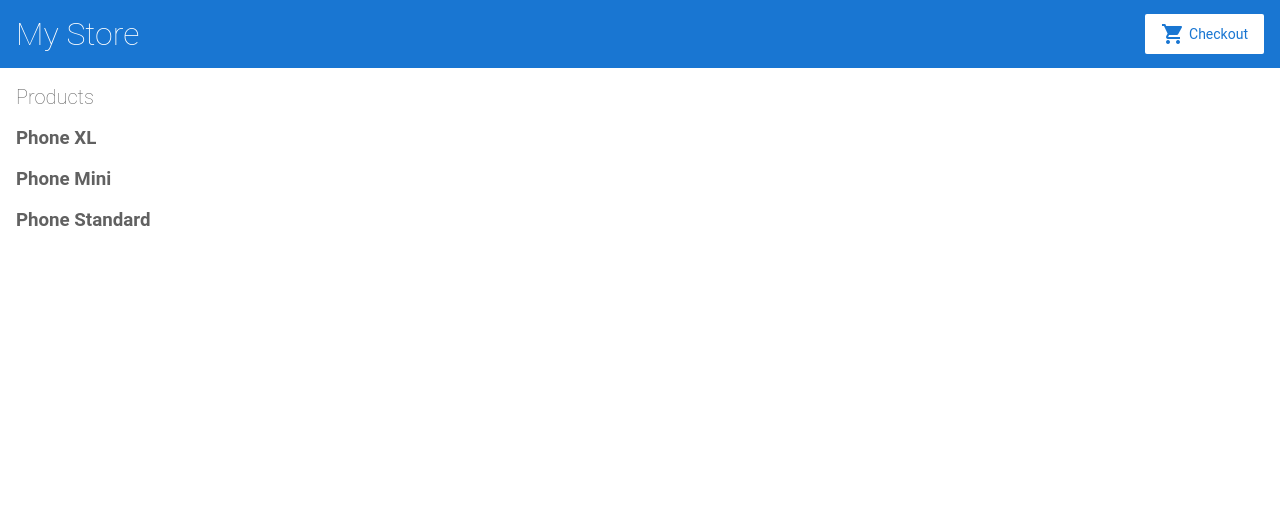
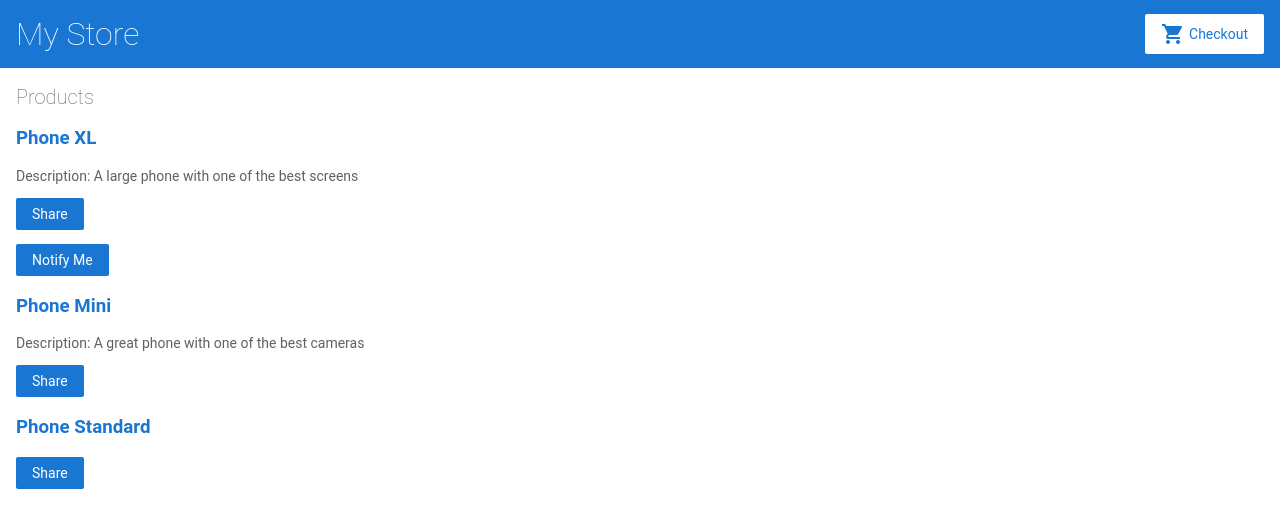
Before and after one commit to SavanCode/angular-official-tutorial, an Angular app: page / in a window 1280 px wide. Shown: the top 528 px of the page. Built offline with nearby package versions, Linux system fonts and the light colour scheme.

Commit message:
3 files modified, 3 added

```diff
--- a/src/app/app.module.ts
+++ b/src/app/app.module.ts
@@ -6,6 +6,7 @@ import { ReactiveFormsModule } from '@angular/forms';
 import { AppComponent } from './app.component';
 import { TopBarComponent } from './top-bar/top-bar.component';
 import { ProductListComponent } from './product-list/product-list.component';
+import { ProductAlertsComponent } from './product-alerts/product-alerts.component';
 
 @NgModule({
   imports: [
@@ -18,7 +19,8 @@ import { ProductListComponent } from './product-list/product-list.component';
   declarations: [
     AppComponent,
     TopBarComponent,
-    ProductListComponent
+    ProductListComponent,
+    ProductAlertsComponent
   ],
   bootstrap: [
     AppComponent
--- /dev/null
+++ b/src/app/product-alerts/product-alerts.component.html
@@ -0,0 +1,3 @@
+<p *ngIf="productInput && productInput.price > 700">
+  <button (click)="(notify.emit())">Notify Me</button>
+</p>
--- /dev/null
+++ b/src/app/product-alerts/product-alerts.component.ts
@@ -0,0 +1,18 @@
+//input 上面传送下来
+//使用 @Output() 装饰器和 EventEmitter() 的实例定义一个名为 notify 的属性 触发事件
+import { Component, OnInit, Input, Output, EventEmitter } from '@angular/core';
+import { Product } from '../products';
+
+@Component({
+  selector: 'app-product-alerts',
+  templateUrl: './product-alerts.component.html',
+  styleUrls: ['./product-alerts.component.css'],
+})
+export class ProductAlertsComponent implements OnInit {
+  @Input() productInput!: Product | undefined;
+  // 注意 他的事件实际上在父组件采取行动
+  @Output() notify = new EventEmitter();
+  constructor() {}
+
+  ngOnInit(): void {}
+}
--- a/src/app/product-list/product-list.component.html
+++ b/src/app/product-list/product-list.component.html
@@ -1,9 +1,17 @@
 <h2>Products</h2>
 
-<div *ngFor="let product of products">
+<div *ngFor="let item of products">
   <h3>
-    {{ product.name }}
+    <a [title]="item.name + ' details'">
+      {{ item.name }}
+    </a>
   </h3>
+  <!-- 对于angular的if 空的字符串也表示否 -->
+  <p *ngIf="item.description">Description: {{ item.description }}</p>
+  <!-- 事件绑定要在此事件用一组圆括号 ( ) -->
+  <button (click)="share()">Share</button>
+  <app-product-alerts [productInput]="item" (notify)="onNotify()">
+  </app-product-alerts>
 </div>
 
 <!--
--- a/src/app/product-list/product-list.component.ts
+++ b/src/app/product-list/product-list.component.ts
@@ -5,16 +5,20 @@ import { products } from '../products';
 @Component({
   selector: 'app-product-list',
   templateUrl: './product-list.component.html',
-  styleUrls: ['./product-list.component.css']
+  styleUrls: ['./product-list.component.css'],
 })
 export class ProductListComponent {
   products = products;
+  // 从外面的ts引入数据
 
+  //方程写这里 给html
   share() {
     window.alert('The product has been shared!');
   }
+  onNotify() {
+    window.alert('You will be notified when the product goes on sale');
+  }
 }
-
 
 /*
 Copyright Google LLC. All Rights Reserved.
```
Also changed, not shown: src/app/product-alerts/product-alerts.component.css (added), 1 other file (tests, documents, lock files or other folders).
